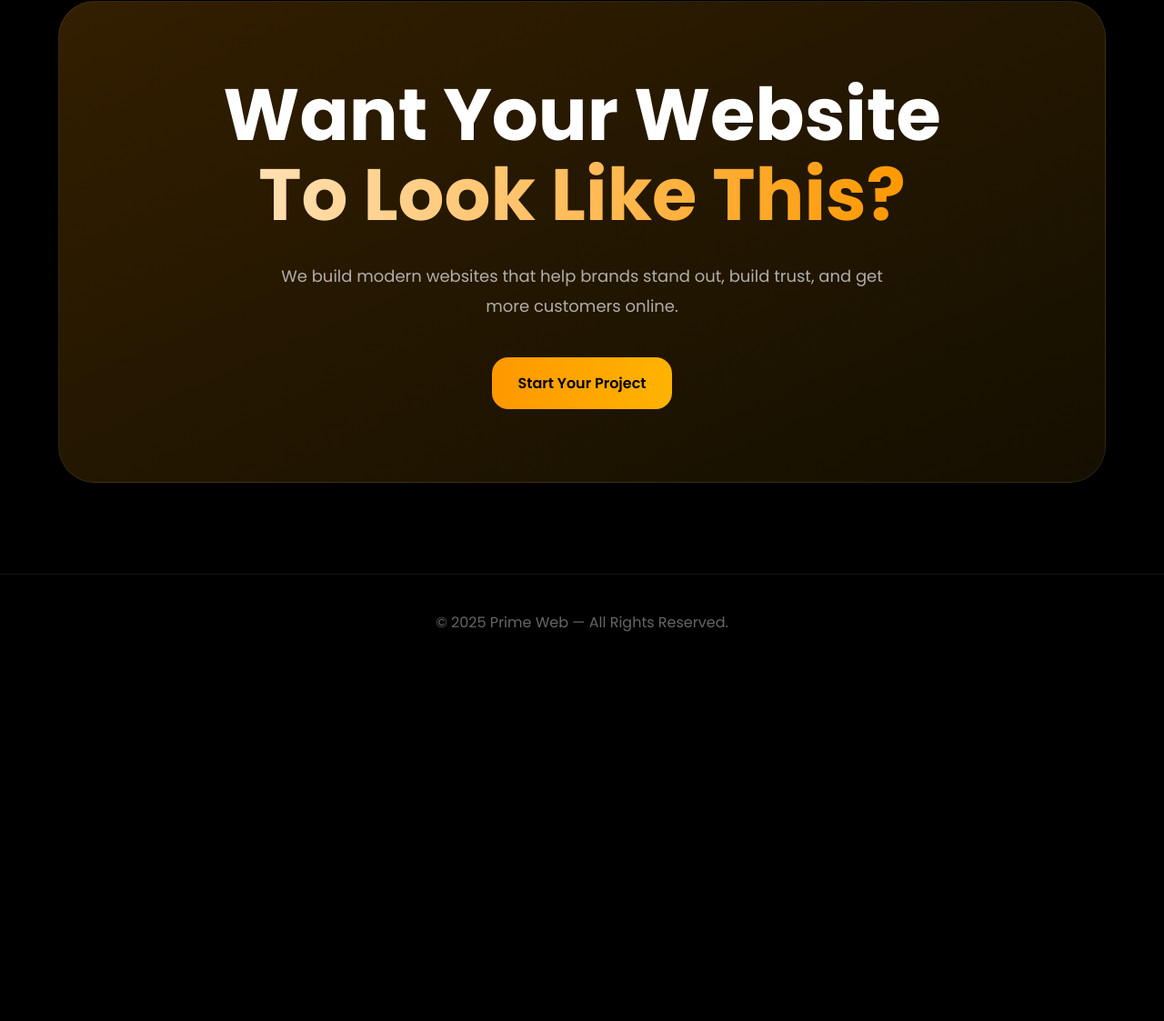
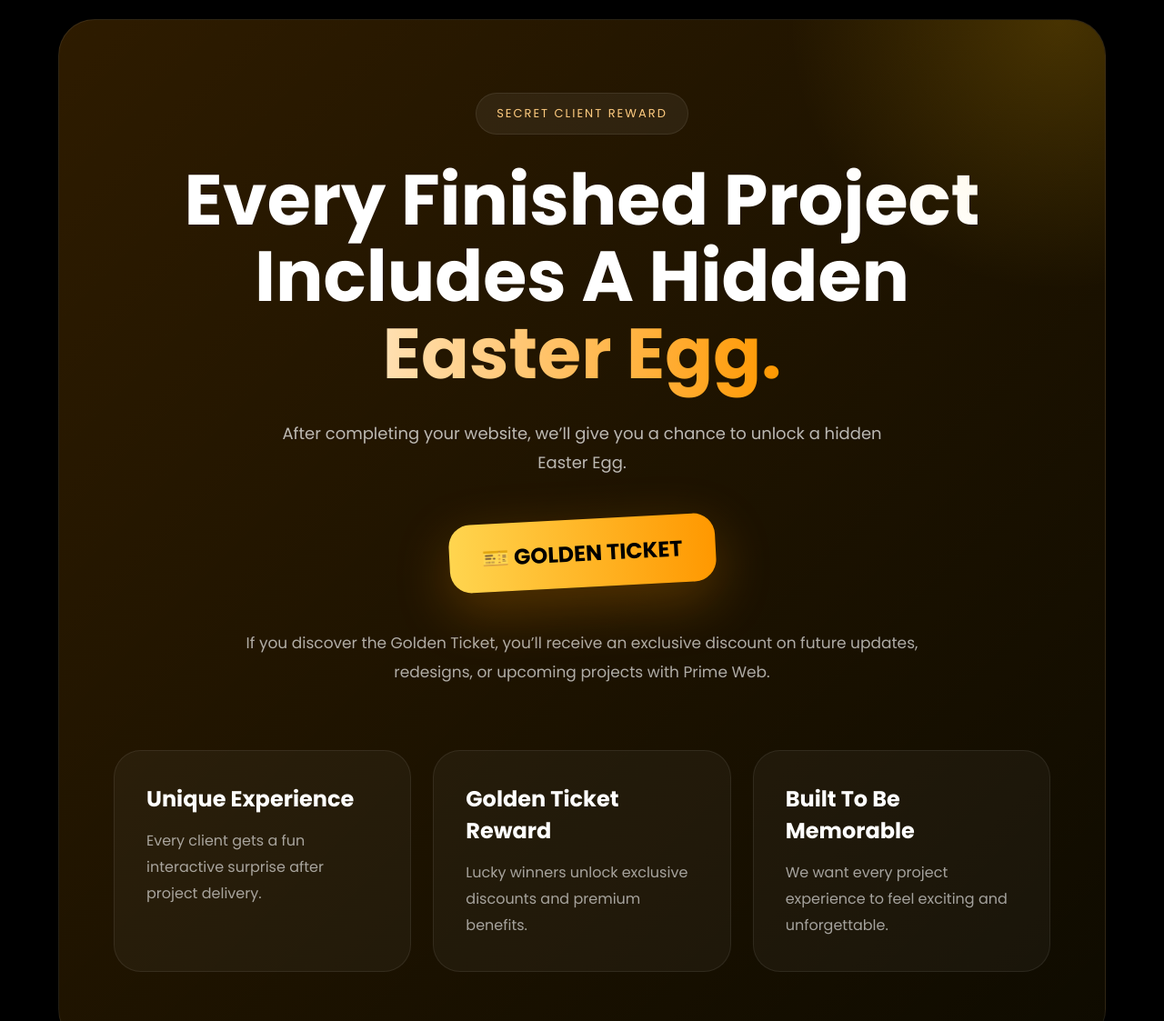
Before and after one commit to cription13/Crip13-Assets, a plain HTML site: page index.html in a window 1280 px wide. Shown: the part 3955-5078 px from the top of the page at 91% size. Before the commit the page ends 4692 px from the top, so only its background shows below. Drawn offline with Linux system fonts and the light colour scheme.

Commit message:
Add files via upload

```diff
--- a/index.html
+++ b/index.html
@@ -248,6 +248,66 @@
     </div>
   </section>
 
+  <section class="easter-egg">
+  <div class="container">
+
+    <div class="egg-box">
+
+      <div class="egg-badge">
+        SECRET CLIENT REWARD
+      </div>
+
+      <h2>
+        Every Finished Project <br>
+        Includes A Hidden
+        <span class="gradient-text">Easter Egg.</span>
+      </h2>
+
+      <p class="egg-description">
+        After completing your website, we’ll give you a chance
+        to unlock a hidden Easter Egg.
+      </p>
+
+      <div class="golden-ticket">
+        🎫 GOLDEN TICKET
+      </div>
+
+      <p class="egg-subtext">
+        If you discover the Golden Ticket, you’ll receive
+        an exclusive discount on future updates, redesigns,
+        or upcoming projects with Prime Web.
+      </p>
+
+      <div class="egg-grid">
+
+        <div class="egg-card">
+          <h3>Unique Experience</h3>
+          <p>
+            Every client gets a fun interactive surprise after project delivery.
+          </p>
+        </div>
+
+        <div class="egg-card">
+          <h3>Golden Ticket Reward</h3>
+          <p>
+            Lucky winners unlock exclusive discounts and premium benefits.
+          </p>
+        </div>
+
+        <div class="egg-card">
+          <h3>Built To Be Memorable</h3>
+          <p>
+            We want every project experience to feel exciting and unforgettable.
+          </p>
+        </div>
+
+      </div>
+
+    </div>
+
+  </div>
+  </section>
+
   <section class="cta">
     <div class="container">
 
--- a/style.css
+++ b/style.css
@@ -333,6 +333,114 @@
       margin-top: 10px;
     }
 
+    .easter-egg {
+  padding: 120px 0;
+}
+
+.egg-box {
+  position: relative;
+  overflow: hidden;
+  border-radius: 40px;
+  padding: 80px 60px;
+  background:
+    linear-gradient(
+      135deg,
+      rgba(255,152,0,0.18),
+      rgba(255,193,7,0.06)
+    );
+  border: 1px solid rgba(255,255,255,0.08);
+  text-align: center;
+}
+
+.egg-box::before {
+  content: '';
+  position: absolute;
+  width: 600px;
+  height: 600px;
+  background: radial-gradient(circle, rgba(255,193,7,0.18), transparent 70%);
+  top: -300px;
+  right: -250px;
+}
+
+.egg-badge {
+  display: inline-block;
+  padding: 12px 22px;
+  border-radius: 999px;
+  background: rgba(255,255,255,0.06);
+  border: 1px solid rgba(255,255,255,0.08);
+  letter-spacing: 2px;
+  font-size: 13px;
+  color: #ffcc80;
+  margin-bottom: 30px;
+}
+
+.egg-box h2 {
+  font-size: clamp(42px, 7vw, 78px);
+  line-height: 1.08;
+  max-width: 900px;
+  margin: auto;
+}
+
+.egg-description {
+  max-width: 700px;
+  margin: 30px auto 0;
+  color: rgba(255,255,255,0.7);
+  font-size: 18px;
+  line-height: 1.8;
+}
+
+.golden-ticket {
+  margin: 45px auto;
+  width: fit-content;
+  padding: 20px 36px;
+  border-radius: 24px;
+  background: linear-gradient(to right, #ffd54f, #ff9800);
+  color: black;
+  font-weight: 700;
+  font-size: 24px;
+  box-shadow: 0 20px 60px rgba(255,152,0,0.25);
+  transform: rotate(-3deg);
+}
+
+.egg-subtext {
+  max-width: 760px;
+  margin: auto;
+  color: rgba(255,255,255,0.65);
+  line-height: 1.9;
+  font-size: 17px;
+}
+
+.egg-grid {
+  display: grid;
+  grid-template-columns: repeat(auto-fit, minmax(240px, 1fr));
+  gap: 24px;
+  margin-top: 70px;
+}
+
+.egg-card {
+  background: rgba(255,255,255,0.04);
+  border: 1px solid rgba(255,255,255,0.08);
+  border-radius: 30px;
+  padding: 35px;
+  transition: 0.4s ease;
+  text-align: left;
+}
+
+.egg-card:hover {
+  transform: translateY(-10px);
+  border-color: rgba(255,193,7,0.25);
+}
+
+.egg-card h3 {
+  font-size: 24px;
+  margin-bottom: 15px;
+}
+
+.egg-card p {
+  color: rgba(255,255,255,0.6);
+  line-height: 1.8;
+}
+
     .cta {
       padding: 100px 0;
     }
```
